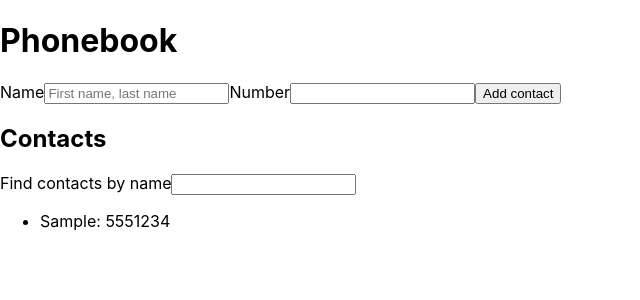
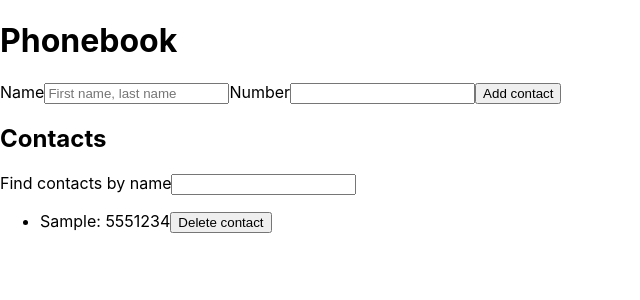
Before and after one commit to PavloOliinyk/goit-react-hw-02-phonebook, a React (Create React App) app: page / in a window 1280 px wide. Both pictures are taken after typing "Sample", "5551234" into the empty fields and a click on the button "Add contact". Shown: the top 300 px of the page, without its empty margins (0-640 px from the left). Built offline with nearby package versions, Linux system fonts and the light colour scheme.

Commit message:
распределил на компоненты

```diff
--- a/src/App.js
+++ b/src/App.js
@@ -1,7 +1,7 @@
 import React, { Component } from 'react';
-// import ContactForm from './ContactForm';
-// import Filter from './Filter';
-// import ContactList from './ContactList';
+import ContactForm from './ContactForm';
+import Filter from './Filter';
+import ContactList from './ContactList';
 import { v4 as uuidv4 } from 'uuid';
 
 class App extends Component {
@@ -13,48 +13,31 @@ class App extends Component {
       // { id: 'id-4', name: 'Annie Copeland', number: '227-91-26' },
     ],
     filter: '',
-    name: '',
-    number: '',
   };
 
-  handleChange = e => {
-    const { name, value } = e.target;
-    this.setState({ [name]: value });
+  deleteContact = id => {
+    this.setState(prevState => ({
+      contacts: prevState.contacts.filter(contact => contact.id !== id),
+    }));
   };
 
-  handleSubmit = e => {
-    e.preventDefault();
-
-    const { name, contacts } = this.state;
-    const alert = contacts.some(contact => contact.name === name);
+  formSubmitHandler = data => {
+    const { contacts } = this.state;
+    const contactId = uuidv4();
+    const alert = contacts.some(contact => contact.name === data.name);
 
     if (alert) {
-      window.alert(`${name} is already in contacts`);
+      window.alert(`${data.name} is already in contacts`);
       return;
     }
 
-    this.addContact();
-    this.reset();
+    this.setState(({ contacts }) => ({
+      contacts: [...contacts, { ...data, id: contactId }],
+    }));
   };
 
-  reset = () => {
-    this.setState({
-      name: '',
-      number: '',
-    });
-  };
-
-  addContact = () => {
-    const { name, number } = this.state;
-    const contact = {
-      name,
-      id: uuidv4(),
-      number,
-    };
-
-    this.setState(({ contacts }) => ({
-      contacts: [...contacts, contact],
-    }));
+  changeFilter = e => {
+    this.setState({ filter: e.currentTarget.value });
   };
 
   filteredContacts = () => {
@@ -69,57 +52,14 @@ class App extends Component {
     return (
       <div>
         <h1>Phonebook</h1>
-        <form onSubmit={this.handleSubmit}>
-          <label>
-            Name
-            <input
-              type="text"
-              name="name"
-              pattern="^[a-zA-Zа-яА-Я]+(([' -][a-zA-Zа-яА-Я ])?[a-zA-Zа-яА-Я]*)*$"
-              title="Имя может состоять только из букв, апострофа, тире и пробелов. Например Adrian, Jacob Mercer, Charles de Batz de Castelmore d'Artagnan и т. п."
-              required
-              value={this.state.name}
-              onChange={this.handleChange}
-              placeholder="First name, last name"
-            />
-          </label>
-          <label>
-            Number
-            <input
-              type="tel"
-              name="number"
-              pattern="\+?\d{1,4}?[-.\s]?\(?\d{1,3}?\)?[-.\s]?\d{1,4}[-.\s]?\d{1,4}[-.\s]?\d{1,9}"
-              title="Номер телефона должен состоять цифр и может содержать пробелы, тире, круглые скобки и может начинаться с +"
-              required
-              value={this.state.number}
-              onChange={this.handleChange}
-            />
-          </label>
-          <button type="submit" value="Добавить контакт">
-            Add contact
-          </button>
-        </form>
-
+        <ContactForm onSubmit={this.formSubmitHandler} />
         <h2>Contacts</h2>
 
-        <div>
-          <label>
-            Find contacts by name
-            <input
-              type="text"
-              name="filter"
-              value={this.state.filter}
-              onChange={this.handleChange}
-            />
-          </label>
-        </div>
-        <ul>
-          {filteredContacts.map(contact => (
-            <li key={uuidv4()}>
-              {contact.name}: {contact.number}
-            </li>
-          ))}
-        </ul>
+        <Filter onChange={this.changeFilter} filter={this.state.filter} />
+        <ContactList
+          list={filteredContacts}
+          deleteContact={this.deleteContact}
+        />
       </div>
     );
   }
--- a/src/ContactForm/ContactForm.js
+++ b/src/ContactForm/ContactForm.js
@@ -1,9 +1,35 @@
 import React, { Component } from 'react';
 
 class ContactForm extends Component {
+  state = {
+    name: '',
+    number: '',
+  };
+
+  handleChange = e => {
+    const { name, value } = e.target;
+    this.setState({
+      [name]: value,
+    });
+  };
+
+  handleSubmit = e => {
+    e.preventDefault();
+
+    this.props.onSubmit(this.state);
+    this.reset();
+  };
+
+  reset = () => {
+    this.setState({
+      name: '',
+      number: '',
+    });
+  };
+
   render() {
     return (
-      <form onSubmit={this.props.addContact}>
+      <form onSubmit={this.handleSubmit}>
         <label>
           Name
           <input
@@ -12,10 +38,26 @@ class ContactForm extends Component {
             pattern="^[a-zA-Zа-яА-Я]+(([' -][a-zA-Zа-яА-Я ])?[a-zA-Zа-яА-Я]*)*$"
             title="Имя может состоять только из букв, апострофа, тире и пробелов. Например Adrian, Jacob Mercer, Charles de Batz de Castelmore d'Artagnan и т. п."
             required
-            onChange={this.props.onInputChange}
+            value={this.state.name}
+            onChange={this.handleChange}
+            placeholder="First name, last name"
           />
         </label>
-        <button type="submit">Add contact</button>
+        <label>
+          Number
+          <input
+            type="tel"
+            name="number"
+            pattern="\+?\d{1,4}?[-.\s]?\(?\d{1,3}?\)?[-.\s]?\d{1,4}[-.\s]?\d{1,4}[-.\s]?\d{1,9}"
+            title="Номер телефона должен состоять цифр и может содержать пробелы, тире, круглые скобки и может начинаться с +"
+            required
+            value={this.state.number}
+            onChange={this.handleChange}
+          />
+        </label>
+        <button type="submit" value="Добавить контакт">
+          Add contact
+        </button>
       </form>
     );
   }
--- a/src/ContactList/ContactList.js
+++ b/src/ContactList/ContactList.js
@@ -1,12 +1,22 @@
 import React, { Component } from 'react';
+import { v4 as uuidv4 } from 'uuid';
 
 class ContactList extends Component {
   render() {
     return (
       <ul>
-        {this.props.contacts.map(contact => (
-          <li key={this.contactId}>{contact.name}</li>
-        ))}
+        {this.props.list.map(contact => {
+          const contactId = uuidv4();
+
+          return (
+            <li key={contactId}>
+              {contact.name}: {contact.number}
+              <button onClick={() => this.props.deleteContact(contact.id)}>
+                Delete contact
+              </button>
+            </li>
+          );
+        })}
       </ul>
     );
   }
--- a/src/Filter/Filter.js
+++ b/src/Filter/Filter.js
@@ -2,7 +2,19 @@ import React, { Component } from 'react';
 
 class Filter extends Component {
   render() {
-    return <div>3</div>;
+    return (
+      <div>
+        <label>
+          Find contacts by name
+          <input
+            type="text"
+            name="filter"
+            value={this.props.filter}
+            onChange={this.props.onChange}
+          />
+        </label>
+      </div>
+    );
   }
 }
 
```
Also changed, not shown: 2 other files (tests, documents, lock files or other folders).
